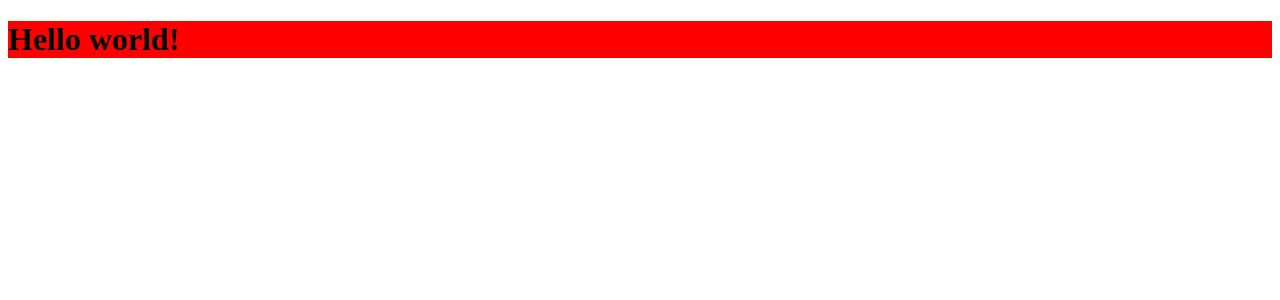
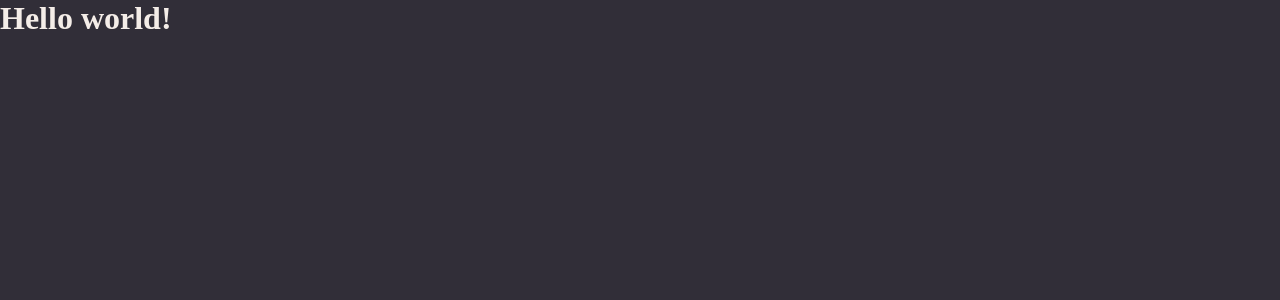
Before and after one commit to DavidFerreiraa/RocketNotes, a React app: page / in a window 1280 px wide. Shown: the top 300 px of the page. Built offline with nearby package versions, Linux system fonts and the light colour scheme; the HTML template or start-up script is replaced by a standard one.

Commit message:
styles: add global styles

```diff
--- a/src/main.jsx
+++ b/src/main.jsx
@@ -1,9 +1,16 @@
-import React from 'react'
-import ReactDOM from 'react-dom/client'
+import React from 'react';
+import ReactDOM from 'react-dom/client';
+import { ThemeProvider } from 'styled-components';
+
+import GlobalStyles from './styles/global';
+import theme from './styles/theme';
 import { Details } from './pages/Details';
 
 ReactDOM.createRoot(document.getElementById('root')).render(
   <React.StrictMode>
-    <Details />
+    <ThemeProvider theme={theme}>
+      <GlobalStyles />
+      <Details />
+    </ThemeProvider>
   </React.StrictMode>,
 )
--- a/src/pages/Details/styles.js
+++ b/src/pages/Details/styles.js
@@ -1,5 +1,5 @@
 import styled from "styled-components";
 
 export const Container = styled.div`
-    background-color: red;
+
 `;
--- /dev/null
+++ b/src/styles/global.js
@@ -0,0 +1,27 @@
+import { createGlobalStyle } from 'styled-components';
+
+export default createGlobalStyle`
+    * {
+        margin: 0;
+        padding: 0;
+        box-sizing: border-box;
+    }
+
+    body {
+        background-color: ${({ theme }) => theme.COLORS.BACKGROUND_800};
+        color: ${({theme}) => theme.COLORS.WHITE}
+    }
+
+    a {
+        text-decoration: none;
+    }
+
+    button, a {
+        cursor: pointer;
+        transition: filter 0.2;
+    }
+
+    button:hover, a:hover {
+        filter: brightness(0.9);
+    }
+`
```
